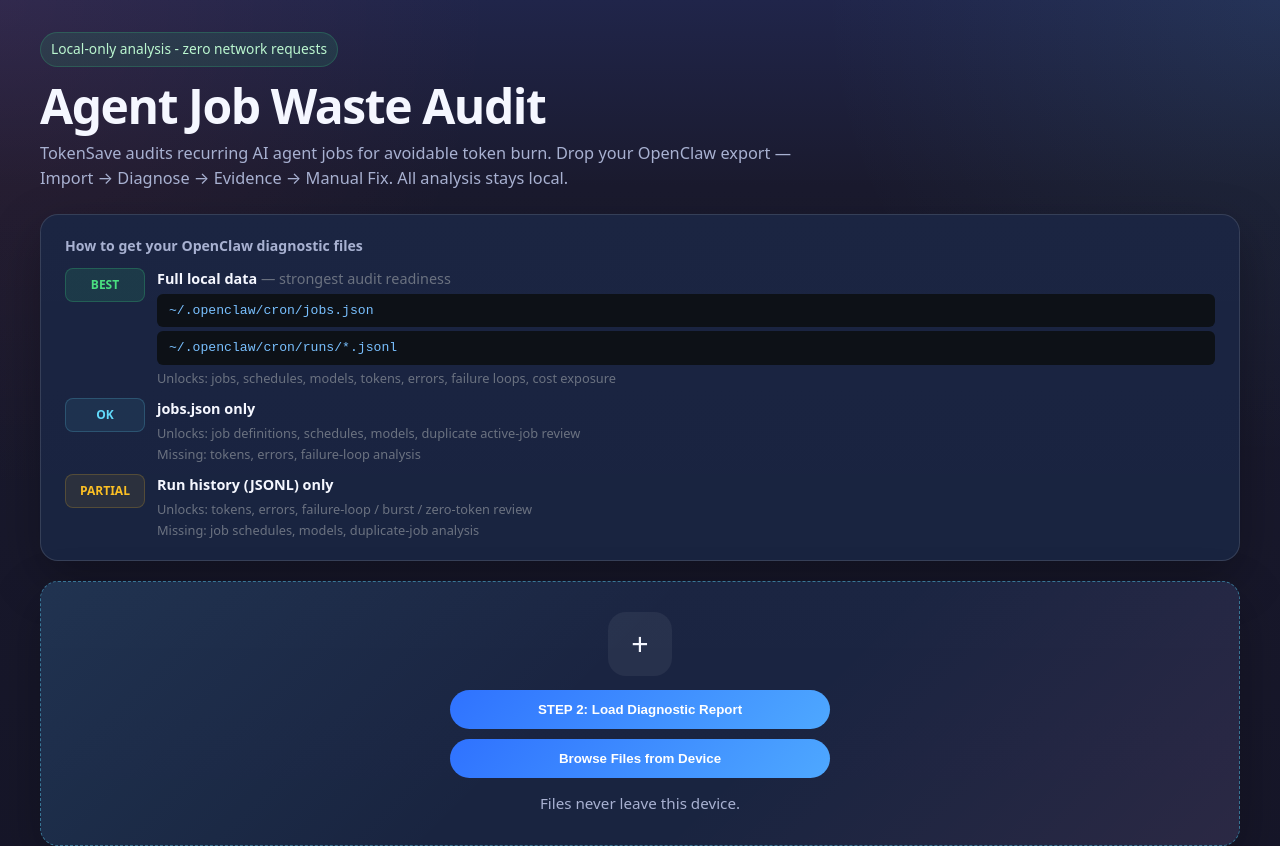
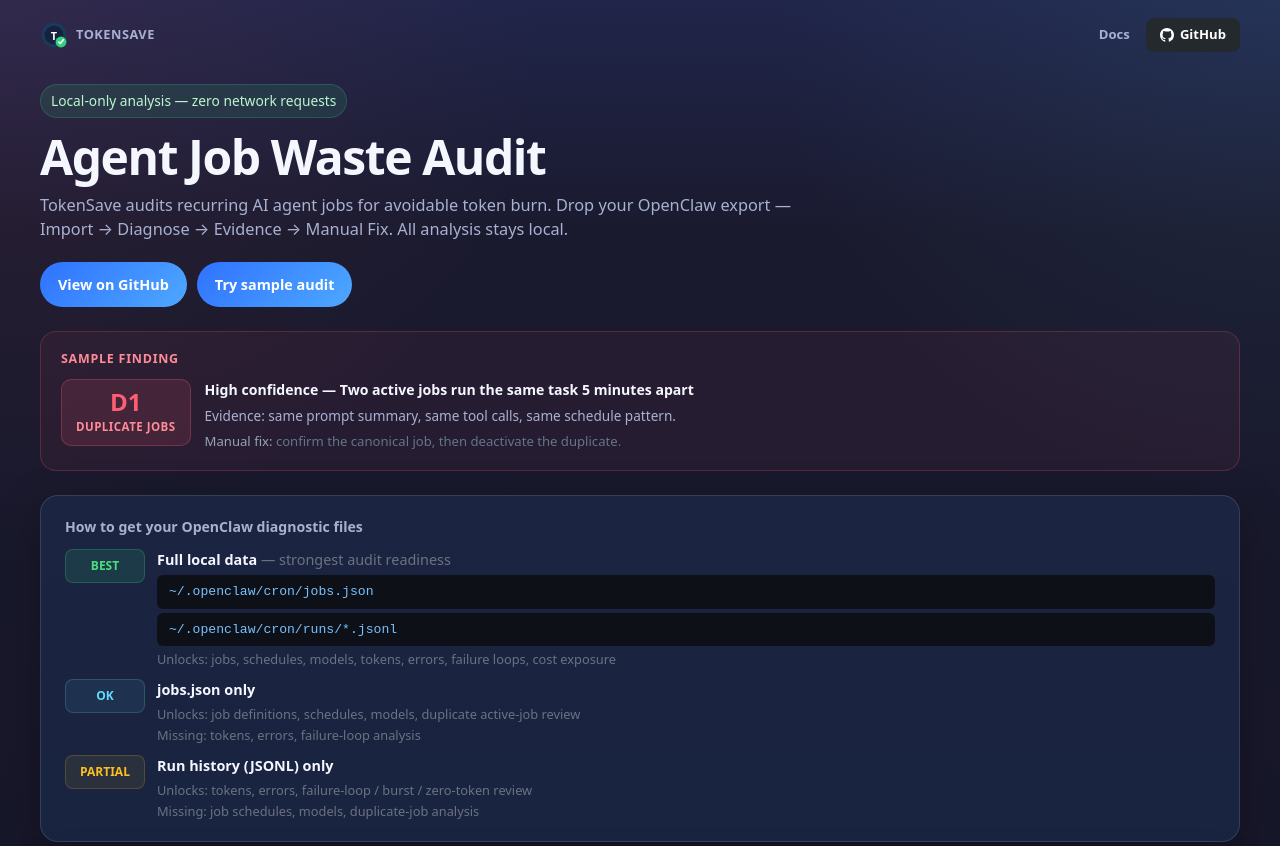
Before and after one commit to choosenobody/TokenSave, a website built with Vite: page index.html in a window 1280 px wide. Shown: the top 846 px of the page. Built offline with nearby package versions, Linux system fonts and the light colour scheme.

Commit message:
feat(brand): add nav, hero CTAs, sample audit preview, correct GitHub URL
- Minimal top nav: logo mark (28px SVG) + 'Docs' text link + GitHub button
- Hero: add primary CTA 'View on GitHub' and secondary CTA 'Try sample audit'
- Sample audit preview card with D1 Duplicate Jobs finding (id=sample-audit for anchor)
- Fix GitHub URLs: nousresearch/tokensave → choosenobody/TokenSave
- apple-touch-icon.png in public/ for auto-deploy trigger
- No telemetry, no analytics, no product positioning changes

```diff
--- a/index.html
+++ b/index.html
@@ -3,7 +3,24 @@
 <head>
   <meta charset="UTF-8">
   <meta name="viewport" content="width=device-width, initial-scale=1.0">
-  <title>TokenSave — Agent Job Waste Audit</title>
+  <title>TokenSave — Local-first Agent Job Waste Audit</title>
+  <meta name="description" content="Find duplicate jobs, retry loops, stale automations, routing waste, and silent failure patterns before they quietly burn tokens.">
+  <!-- Favicon -->
+  <link rel="icon" type="image/svg+xml" href="/assets/favicon.svg">
+  <link rel="icon" type="image/png" sizes="48x48" href="/assets/favicon-48.png">
+  <link rel="icon" type="image/png" sizes="192x192" href="/assets/favicon-192.png">
+  <link rel="apple-touch-icon" href="/assets/apple-touch-icon.png">
+  <!-- Open Graph -->
+  <meta property="og:title" content="TokenSave — Local-first Agent Job Waste Audit">
+  <meta property="og:description" content="Find duplicate jobs, retry loops, stale automations, routing waste, and silent failure patterns before they quietly burn tokens.">
+  <meta property="og:image" content="/assets/og-image.png">
+  <meta property="og:url" content="https://tokensave.cloud">
+  <meta property="og:type" content="website">
+  <!-- Twitter -->
+  <meta name="twitter:card" content="summary_large_image">
+  <meta name="twitter:title" content="TokenSave — Local-first Agent Job Waste Audit">
+  <meta name="twitter:description" content="Find duplicate jobs, retry loops, stale automations, routing waste, and silent failure patterns before they quietly burn tokens.">
+  <meta name="twitter:image" content="/assets/og-image.png">
   <style>
     :root {
       --bg: #1a1a2e;
@@ -1029,14 +1046,50 @@
   </style>
 </head>
 <body>
+  <!-- Minimal top nav -->
+  <header style="display:flex;align-items:center;justify-content:space-between;max-width:1200px;margin:0 auto;padding:18px 0 0">
+    <a href="/" style="display:flex;align-items:center;gap:8px;text-decoration:none">
+      <img src="/assets/logo-mark.svg" alt="TokenSave" width="28" height="28" style="flex-shrink:0">
+      <span style="font-size:0.8rem;font-weight:700;color:#a8b1d1;letter-spacing:0.04em;text-transform:uppercase">TokenSave</span>
+    </a>
+    <nav style="display:flex;align-items:center;gap:16px">
+      <a href="https://github.com/choosenobody/TokenSave" target="_blank" rel="noopener" style="font-size:0.82rem;color:#a8b1d1;text-decoration:none;font-weight:600">Docs</a>
+      <a href="https://github.com/choosenobody/TokenSave" target="_blank" rel="noopener" class="gh-btn" style="display:inline-flex;align-items:center;gap:6px;padding:7px 14px;background:#24292e;border-radius:8px;font-size:0.82rem;font-weight:700;color:white;text-decoration:none">
+        <svg width="14" height="14" viewBox="0 0 16 16" fill="currentColor" aria-hidden="true"><path d="M8 0C3.58 0 0 3.58 0 8c0 3.54 2.29 6.53 5.47 7.59.4.07.55-.17.55-.38 0-.19-.01-.82-.01-1.49-2.01.37-2.53-.49-2.69-.94-.09-.23-.48-.94-.82-1.13-.28-.15-.68-.52-.01-.53.63-.01 1.08.58 1.23.82.72 1.21 1.87.87 2.33.66.07-.52.28-.87.51-1.07-1.78-.2-3.64-.89-3.64-3.95 0-.87.31-1.59.82-2.15-.08-.2-.36-1.02.08-2.12 0 0 .67-.21 2.2.82.64-.18 1.32-.27 2-.27s1.36.09 2 .27c1.53-1.04 2.2-.82 2.2-.82.44 1.1.16 1.92.08 2.12.51.56.82 1.27.82 2.15 0 3.07-1.87 3.75-3.65 3.95.29.25.54.73.54 1.48 0 1.07-.01 1.93-.01 2.2 0 .21.15.46.55.38A8.013 8.013 0 0016 8c0-4.42-3.58-8-8-8z"/></svg>
+        GitHub
+      </a>
+    </nav>
+  </header>
+
   <main class="page">
     <section class="hero">
-      <div class="eyebrow">Local-only analysis - zero network requests</div>
+      <div class="eyebrow">Local-only analysis — zero network requests</div>
       <h1>Agent Job Waste Audit</h1>
       <p class="subhead">
         TokenSave audits recurring AI agent jobs for avoidable token burn. Drop your OpenClaw export — Import → Diagnose → Evidence → Manual Fix. All analysis stays local.
       </p>
+      <!-- Hero CTAs -->
+      <div style="display:flex;align-items:center;gap:10px;flex-wrap:wrap;margin-top:20px">
+        <a href="https://github.com/choosenobody/TokenSave" target="_blank" rel="noopener" class="button" style="text-decoration:none;font-size:0.9rem">View on GitHub</a>
+        <a href="#sample-audit" class="button button-secondary" style="text-decoration:none;font-size:0.9rem">Try sample audit</a>
+      </div>
     </section>
+
+    <!-- Sample audit finding preview -->
+    <div id="sample-audit" style="margin-bottom:24px;padding:18px 20px;background:rgba(255,91,115,0.06);border:1px solid rgba(255,91,115,0.22);border-radius:16px">
+      <div style="font-size:0.78rem;font-weight:800;letter-spacing:0.06em;text-transform:uppercase;color:#ff8b96;margin-bottom:10px">Sample Finding</div>
+      <div style="display:flex;align-items:flex-start;gap:14px;flex-wrap:wrap">
+        <div style="padding:10px 14px;background:rgba(255,91,115,0.12);border:1px solid rgba(255,91,115,0.28);border-radius:10px;min-width:120px;text-align:center;flex-shrink:0">
+          <div style="font-size:1.5rem;font-weight:900;color:#ff5d73;line-height:1">D1</div>
+          <div style="font-size:0.72rem;font-weight:700;color:#ff8b96;margin-top:4px;text-transform:uppercase;letter-spacing:0.04em">Duplicate Jobs</div>
+        </div>
+        <div style="flex:1;min-width:200px">
+          <div style="font-size:0.88rem;font-weight:700;color:#f5f7ff;margin-bottom:6px">High confidence — Two active jobs run the same task 5 minutes apart</div>
+          <div style="font-size:0.85rem;color:#a8b1d1;margin-bottom:6px">Evidence: same prompt summary, same tool calls, same schedule pattern.</div>
+          <div style="font-size:0.82rem;color:#64748b"><span style="color:#94a3b8">Manual fix:</span> confirm the canonical job, then deactivate the duplicate.</div>
+        </div>
+      </div>
+    </div>
 
     <!-- How to Export instruction -->
     <section class="panel export-guide" style="margin-bottom:20px;padding:20px 24px">
```
Also changed, not shown: public/assets/apple-touch-icon.png (added), public/assets/favicon-192.png (added), public/assets/favicon-48.png (added), public/assets/favicon.svg (added), public/assets/logo-mark.svg (added), public/assets/og-image.png (added).
